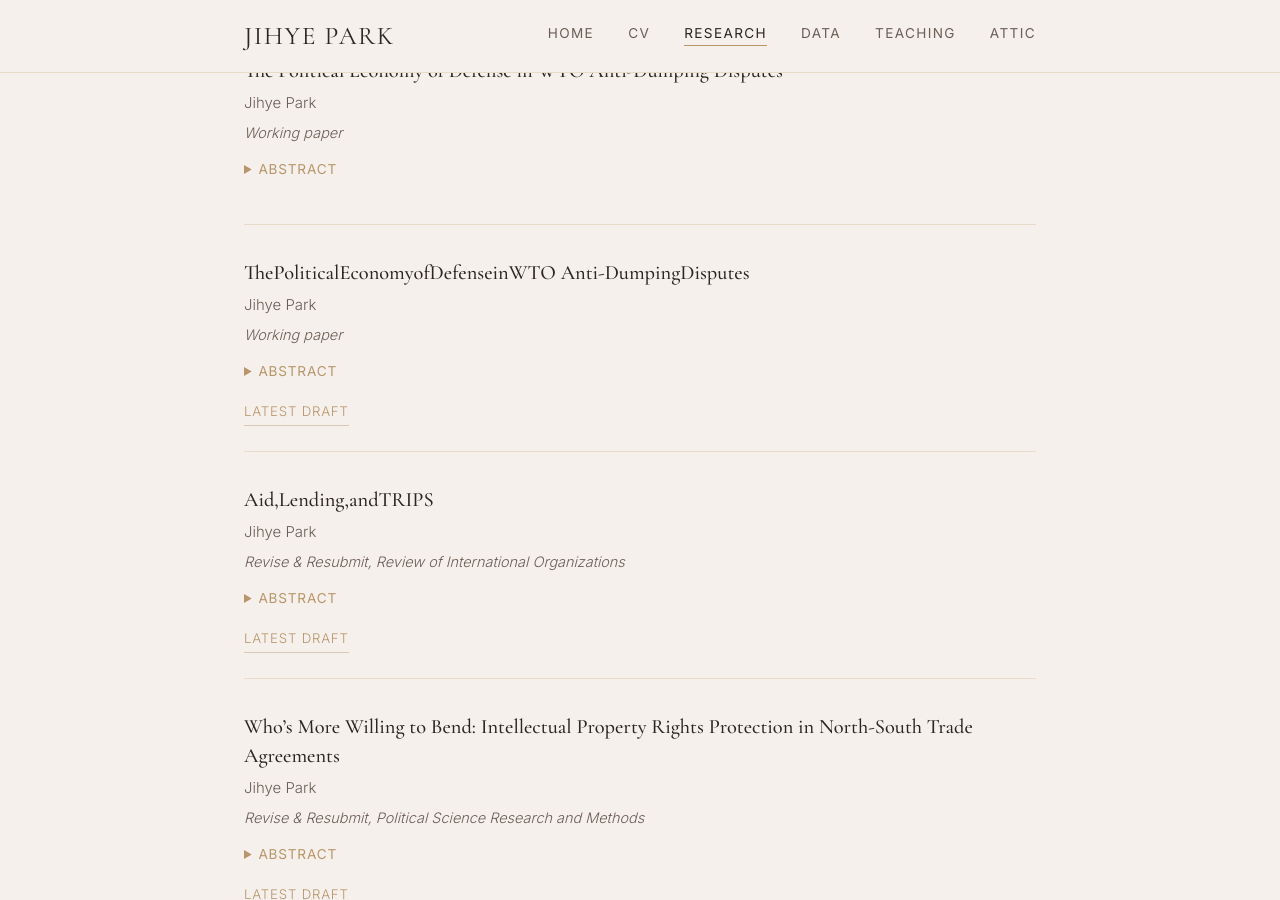
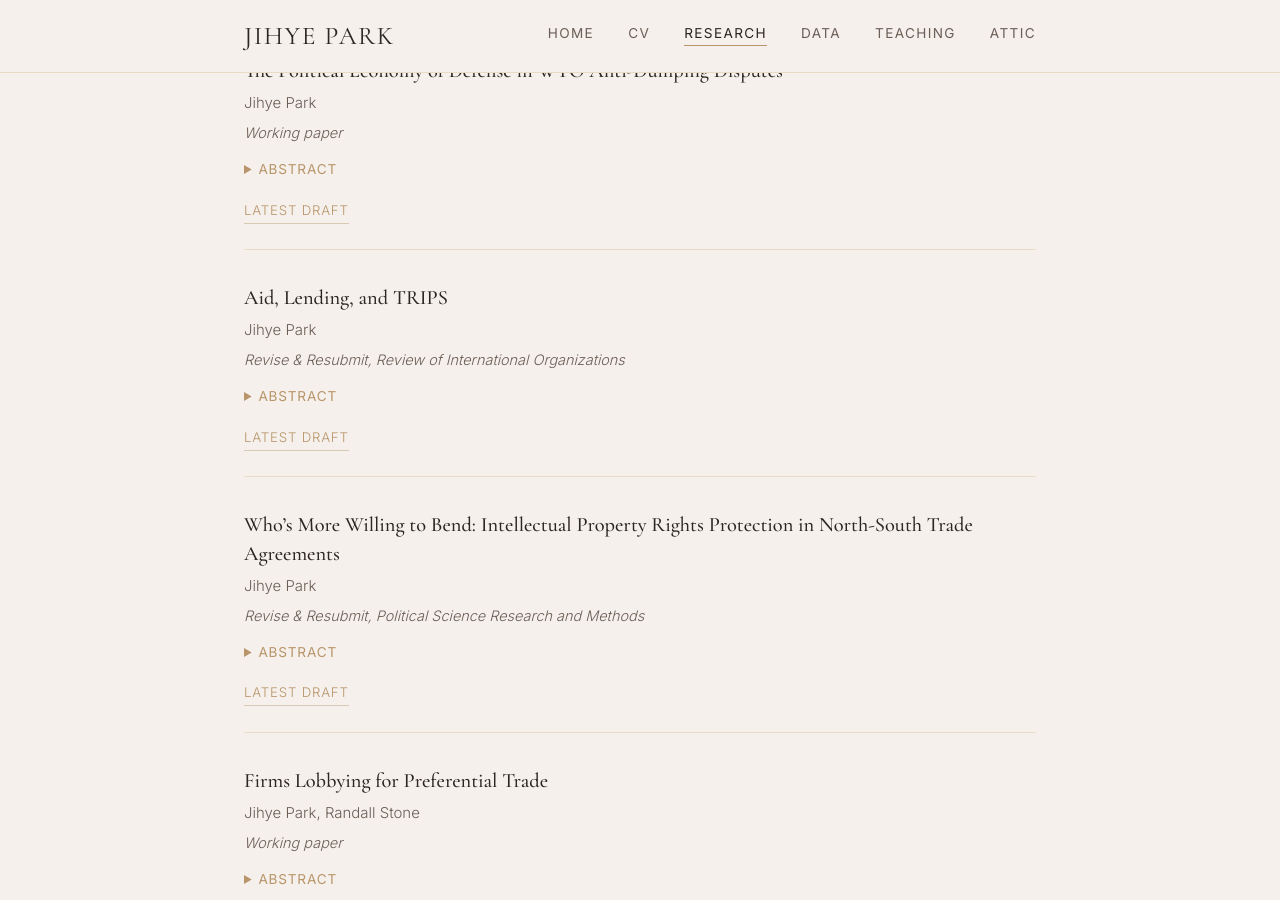
Before and after one commit to jacqpark/jacqpark.github.io, a Jekyll site: the page built from research.md, in a window 1280 px wide and 900 px high, scrolled down 931 px. Built offline with Jekyll 4.4.1, drawn with Linux system fonts in a browser that asks for light colours; some of the changed lines change nothing that is shown.

Commit message:
pub file corrected

```diff
--- a/_data/publications.yml
+++ b/_data/publications.yml
@@ -26,21 +26,6 @@
   venue: 'Taming Democracy with Liberalism: The Politics In and Out of Liberal Democracy, 2020'
   category: book-chapters
   year: 2020
-- title: The Political Economy of Defense in WTO Anti-Dumping Disputes
-  authors: Jihye Park
-  status: Working paper
-  abstract: Domestic political structures play a decisive role in shaping how governments translate formal commitments to international institutions into actual policy behavior. In the context of the WTO
-    dispute settlement system, firms that benefit from anti-dumping duties depend on stable political channels to maintain these protections once a dispute is initiated. When the stability of these channels
-    is disrupted, the durability of firm influence weakens and the continuation of protective measures becomes uncertain. Incumbent turnover provides an exogenous shock that exposes this vulnerability by
-    threatening established access points and raising the possibility that accumulated influence will erode. Firms respond by expanding defensive lobbying intended to preserve existing policy, and a difference-in-differences
-    design shows that respondent-side firms increase lobbying expenditures following incumbent turnover. Survival analysis further clarifies the mechanism. Defensive lobbying prolongs the duration of disputes,
-    yet this effect is substantially stronger when political leadership remains constant. When comparing among the top spending firms in lobbying, the delaying effect of lobbying is pronounced only in the
-    absence of incumbent turnover. Under political transition, the same level of lobbying produces a much weaker delay, indicating that established channels are less effective and that maintaining anti-dumping
-    duties becomes more challenging for respondent firms. These empirical patterns show how domestic political shocks and firm-level incentives constrain timely compliance and weaken core enforcement functions
-    of the WTO, revealing a structural limitation in which entrenched domestic political actors can reduce the system's capacity to achieve the outcomes envisioned by its legal commitments.
-  category: working-papers
-  year: 2026
-  sort_order: 0
 - title: 'Lobbying for Development: How Firms Shape Investment Decisions in US Development Finance Corporation'
   authors: Jihye Park, Nicolas Bau, Simone Dietrich
   category: in-progress
@@ -107,7 +92,7 @@
     Foreign aid functions as a complementary mechanism that helps governments manage the domestic adjustment costs of strengthened IP protections, although compensation emerges only when obligations are
     substantively deep and donors can mobilize aid coherently. Empirically, TWFE OLS estimates show that higher PTD significantly increases the likelihood of adopting TRIPS-plus provisions. PanelMatch results
     confirm a short-lived rise in US aid after signature, while EU aid remains unresponsive due to weaker IP obligations and donor fragmentation.
-- title: Aid,Lending,andTRIPS
+- title: Aid, Lending, and TRIPS
   authors: Jihye Park
   status: Revise & Resubmit, Review of International Organizations
   category: working-papers
@@ -117,22 +102,22 @@
   abstract: 'The rise of superstar firms has accompanied the expansion of an international intellectual property (IP) regime that extends beyond the standards established in the WTO Agreement on Trade-Related
     Aspects of Intellectual Property Rights (TRIPS). Despite sustained resistance from developing countries, the United States has successfully promoted TRIPS-plus provisions through preferential trade
     agreements, with other advanced economies following. This study attributes US success in diffusing TRIPS-plus standards to the interaction between corporate lobbying and development finance allocation.
-    Using National Trade Es- timate (NTE) reports from 1995 to 2022, published by the US Trade Representative, I construct a semantic proxy for US assessments of IP protection in partner countries us- ing
+    Using National Trade Estimate (NTE) reports from 1995 to 2022, published by the US Trade Representative, I construct a semantic proxy for US assessments of IP protection in partner countries using
     the DeBERTa-v3 language model. The analysis shows that lobbying by US corporate elites systematically shapes USTR evaluations of foreign IP regimes and that countries facing greater IP-related criticism
     are more likely to receive compensation for adopting TRIPS-plus commitments. Compensation varies by regime type: democracies receive increased foreign aid, while autocracies benefit more from International
     Finance Corporation lending to the private sector.'
-- title: ThePoliticalEconomyofDefenseinWTO Anti-DumpingDisputes
+- title: The Political Economy of Defense in WTO Anti-Dumping Disputes
   authors: Jihye Park
   status: Working paper
   category: working-papers
   github_pdf: papers/working-papers/00__political-econ-defense-antidumping.pdf
-  year: 2025
+  year: 2026
   sort_order: 0
-  abstract: The WTO dispute settlement mechanism adjudicates trade conflicts through rule-based pro- cedures ostensibly insulated from domestic politics, yet the pace at which disputes reach resolution
+  abstract: 'The WTO dispute settlement mechanism adjudicates trade conflicts through rule-based procedures ostensibly insulated from domestic politics, yet the pace at which disputes reach resolution
     varies widely. This study argues that the WTO enforcement space is constricted through the reactive mobilization of defendant-side firms whose anti-dumping protections are at risk. Using US lobbying
-    disclosure data matched to firm-level dispute participation, the analysis exploits presidential party turnover as an exogenous shock to the political en- vironment of defendant firms. A PanelMatch estimator
+    disclosure data matched to firm-level dispute participation, the analysis exploits presidential party turnover as an exogenous shock to the political environment of defendant firms. A PanelMatch estimator
     with covariate balancing propensity scores reveals a sharp asymmetry. Defendant firms in non-prioritized industries significantly increase lobbying expenditure following partisan transitions, whereas
-    firms in nationally pri- oritized sectors shielded by executive action under Section 232 or bipartisan legislation such as the CHIPS and Science Act show no response. A stratified Cox proportional hazards
+    firms in nationally prioritized sectors shielded by executive action under Section 232 or bipartisan legislation such as the CHIPS and Science Act show no response. A stratified Cox proportional hazards
     model demonstrates that this mobilization delays dispute resolution. Under partisan transition, increased lobbying reduces the hazard of reaching a panel report, prolonging the period during which contested
     duties remain in force. Without turnover, lobbying carries no meaningful effect on dispute duration. These findings reveal how domestic politics penetrates the procedural machinery of WTO dispute settlement,
-    exposing a vulnerability in which political uncertainty activates defensive firm mobilization.
+    exposing a vulnerability in which political uncertainty activates defensive firm mobilization.'
```
